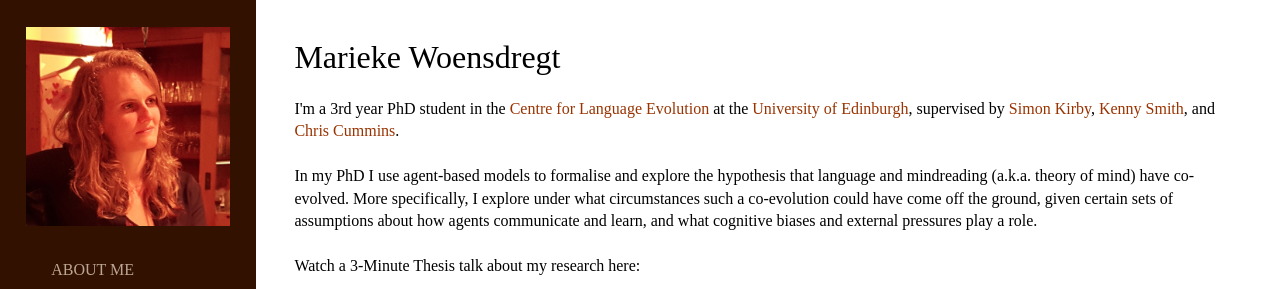
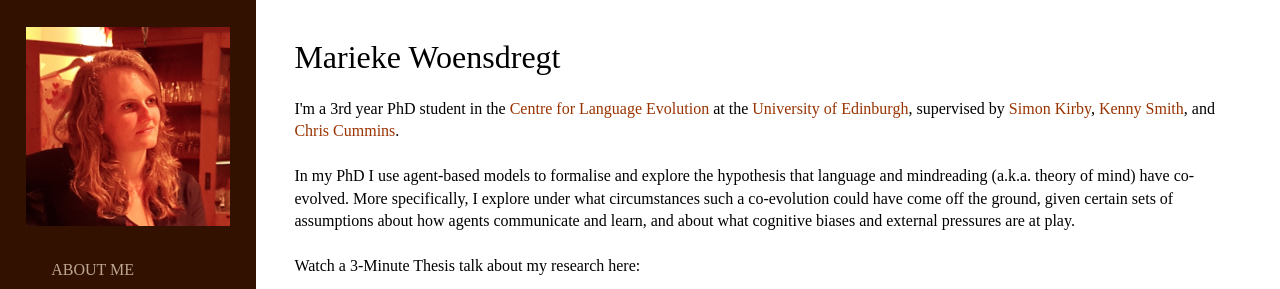
Before and after one commit to marieke-woensdregt/marieke-woensdregt.github.io, a Jekyll site: the page built from index.html, in a window 1280 px wide, cut to the strip 0-289 px from the top of the page. Built offline with Jekyll 4.4.1, drawn with Linux system fonts in a browser that asks for light colours.

Commit message:
Update index.html

```diff
--- a/index.html
+++ b/index.html
@@ -15,9 +15,11 @@ title: Marieke Woensdregt
 
 		<br />
 		<br />
-		In my PhD I use agent-based models to formalise and explore the hypothesis that language and mindreading (a.k.a. theory of mind) have co-evolved.
+		In my PhD I use agent-based models to formalise and explore the hypothesis that language and mindreading
+		(a.k.a. theory of mind) have co-evolved.
 		More specifically, I explore under what circumstances such a co-evolution could have come off the ground,
-		given certain sets of assumptions about how agents communicate and learn, and what cognitive biases and external pressures play a role.
+		given certain sets of assumptions about how agents communicate and learn,
+		and about what cognitive biases and external pressures are at play.
 
 		<br />
 		<br />
```
